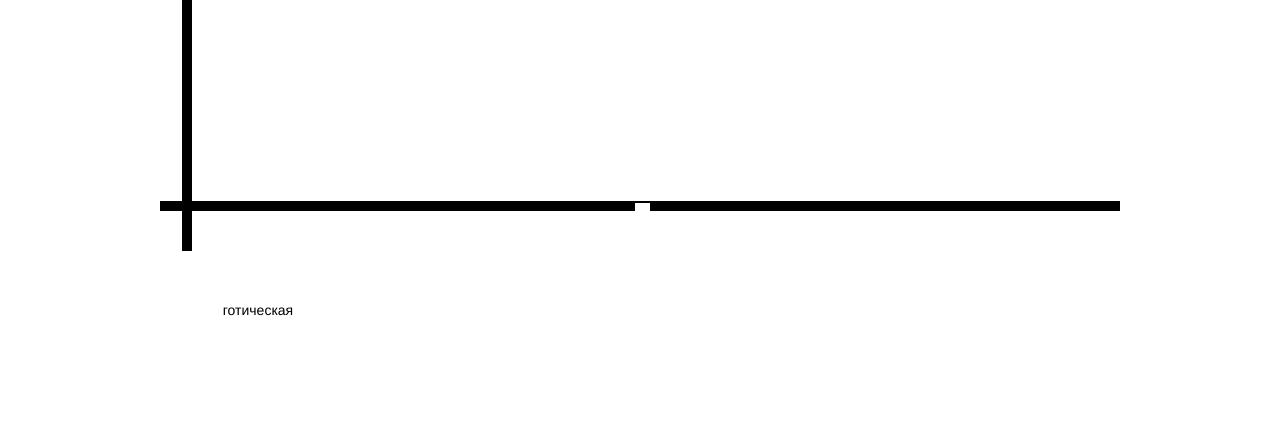
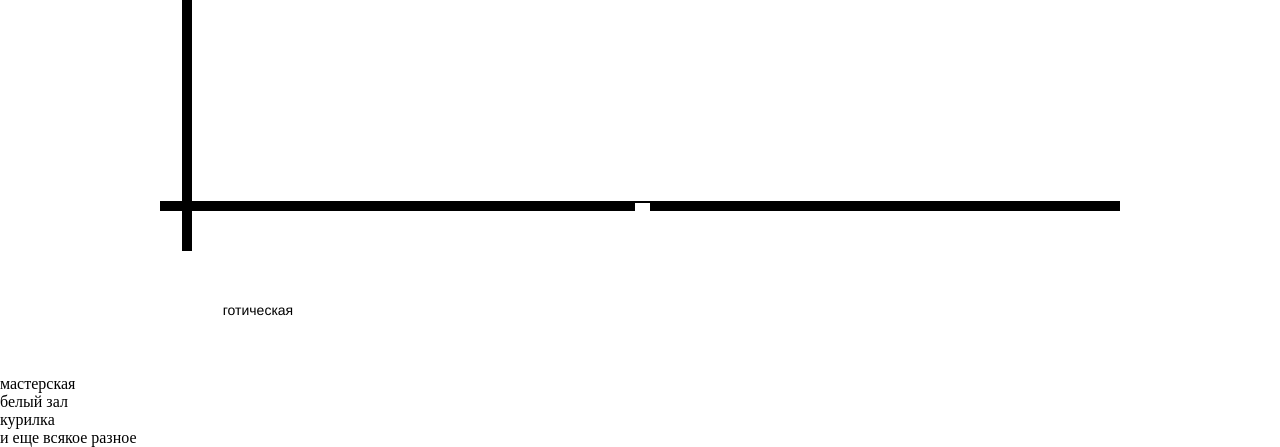
Before and after one commit to Rzheznikova/ARCHIVE_LAB, a plain HTML site: page index.html in a window 1280 px wide. Shown: the part 429-876 px from the top of the page. Before the commit the page ends 804 px from the top, so only its background shows below. Drawn offline with Linux system fonts and the light colour scheme.

Commit message:
Update index.html

```diff
--- a/index.html
+++ b/index.html
@@ -27,6 +27,10 @@
     </div>
     <!-- Подпись -->
     <div id="caption">готическая</div>
+    <div id="caption-masterskaya">мастерская</div>
+    <div id="caption-belyi-zal">белый зал</div>
+    <div id="caption-kurilka">курилка</div>
+    <div id="caption-i-eshche-vsyakoe-raznoe">и еще всякое разное</div>
 
     <!-- Контейнер для изображения -->
     <div id="imageContainer" style="display: none; text-align: center; position: absolute; top: 50%; left: 50%; transform: translate(-50%, -50%);">
```
